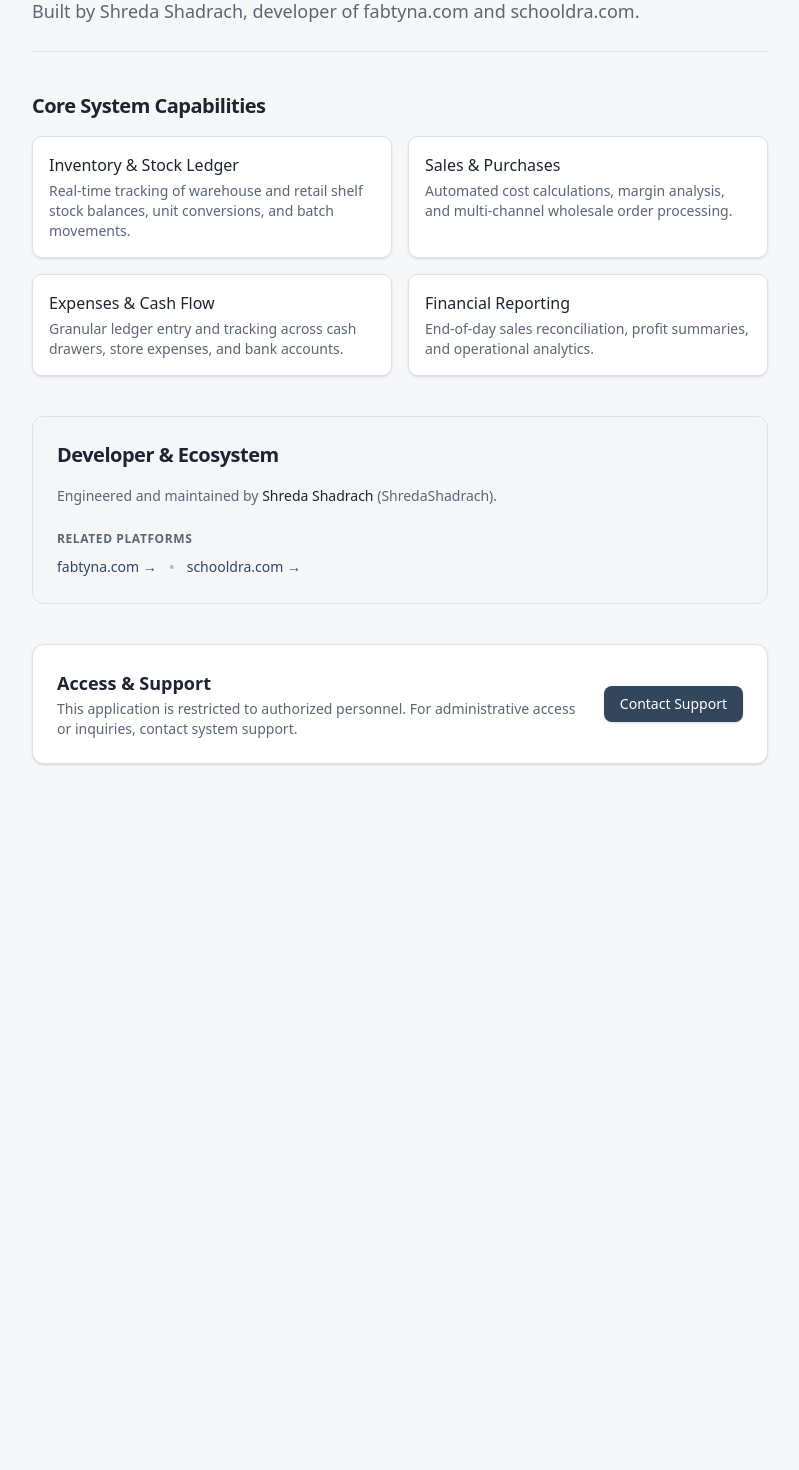
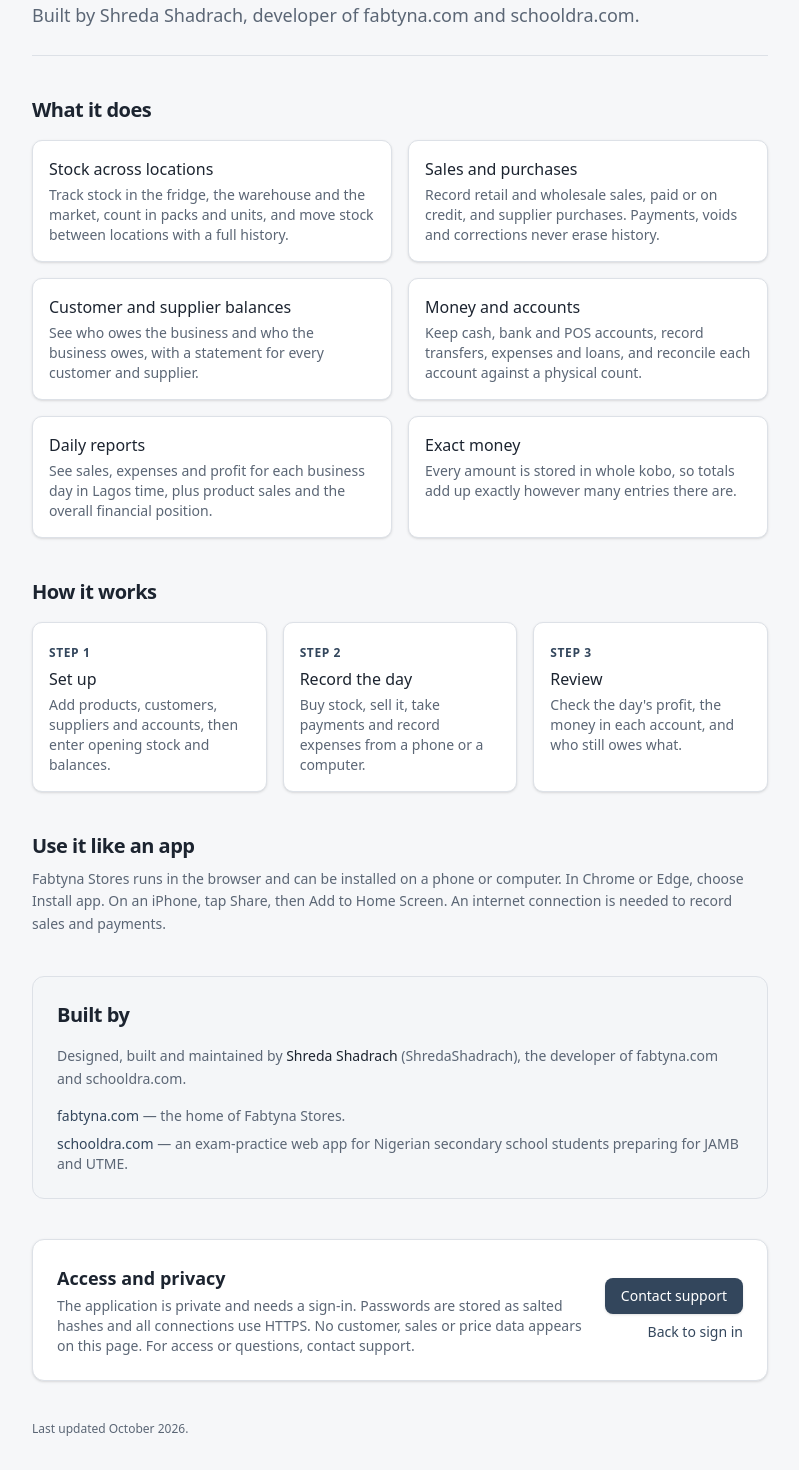
Before and after one commit to shreda-dot/fabtynaStores.com, a Next.js app in the folder apps/web/: page /about in a window 1280 px wide. Shown: the part 180-1650 px from the top of the page, without its empty margins (240-1039 px from the left). Before the commit the page ends 1008 px from the top, so only its background shows below. Built offline with nearby package versions, Linux system fonts and the light colour scheme; no server answers.

Commit message:
added some changes

```diff
--- a/apps/web/app/about/page.tsx
+++ b/apps/web/app/about/page.tsx
@@ -1,6 +1,6 @@
 import type { Metadata } from "next";
 import Link from "next/link";
-import { ABOUT_TITLE, ABOUT_URL, OG_IMAGE_URL, SITE, SITE_URL } from "@/lib/site-info";
+import { ABOUT_TITLE, ABOUT_URL, OG_IMAGE_URL, SITE } from "@/lib/site-info";
 
 export const metadata: Metadata = {
   title: ABOUT_TITLE,
@@ -22,6 +22,50 @@
     images: [OG_IMAGE_URL],
   },
 };
+
+const LAST_UPDATED = "October 2026";
+
+const FEATURES = [
+  {
+    title: "Stock across locations",
+    text: "Track stock in the fridge, the warehouse and the market, count in packs and units, and move stock between locations with a full history.",
+  },
+  {
+    title: "Sales and purchases",
+    text: "Record retail and wholesale sales, paid or on credit, and supplier purchases. Payments, voids and corrections never erase history.",
+  },
+  {
+    title: "Customer and supplier balances",
+    text: "See who owes the business and who the business owes, with a statement for every customer and supplier.",
+  },
+  {
+    title: "Money and accounts",
+    text: "Keep cash, bank and POS accounts, record transfers, expenses and loans, and reconcile each account against a physical count.",
+  },
+  {
+    title: "Daily reports",
+    text: "See sales, expenses and profit for each business day in Lagos time, plus product sales and the overall financial position.",
+  },
+  {
+    title: "Exact money",
+    text: "Every amount is stored in whole kobo, so totals add up exactly however many entries there are.",
+  },
+] as const;
+
+const STEPS = [
+  {
+    title: "Set up",
+    text: "Add products, customers, suppliers and accounts, then enter opening stock and balances.",
+  },
+  {
+    title: "Record the day",
+    text: "Buy stock, sell it, take payments and record expenses from a phone or a computer.",
+  },
+  {
+    title: "Review",
+    text: "Check the day's profit, the money in each account, and who still owes what.",
+  },
+] as const;
 
 const jsonLd = {
   "@context": "https://schema.org",
@@ -76,95 +120,132 @@
       />
 
       <article className="space-y-10">
-        {/* Header Section */}
         <header className="space-y-3 border-b border-border pb-6">
-          <div className="flex items-center gap-2">
-            <span className="inline-flex items-center rounded-full bg-primary/10 px-2.5 py-0.5 text-xs font-medium text-primary">
-              Internal Enterprise Platform
-            </span>
-          </div>
+          <span className="inline-flex items-center rounded-full bg-primary/10 px-2.5 py-0.5 text-xs font-medium text-primary">
+            Private business app
+          </span>
           <h1 className="text-3xl font-bold tracking-tight sm:text-4xl">{SITE.name}</h1>
-          <p className="text-lg text-muted-foreground leading-relaxed">
-            {SITE.description || "A comprehensive, high-throughput retail and wholesale inventory management system optimized for multi-location distribution operations."}
-          </p>
+          <p className="text-lg leading-relaxed text-muted-foreground">{SITE.description}</p>
         </header>
 
-        {/* Feature Overview Grid */}
-        <section className="space-y-4">
-          <h2 className="text-xl font-semibold tracking-tight">Core System Capabilities</h2>
+        <section aria-labelledby="features-heading" className="space-y-4">
+          <h2 id="features-heading" className="text-xl font-semibold tracking-tight">
+            What it does
+          </h2>
           <div className="grid gap-4 sm:grid-cols-2">
-            <div className="rounded-lg border border-border p-4 bg-card shadow-sm">
-              <h3 className="font-medium text-card-foreground">Inventory & Stock Ledger</h3>
-              <p className="mt-1 text-sm text-muted-foreground">
-                Real-time tracking of warehouse and retail shelf stock balances, unit conversions, and batch movements.
-              </p>
-            </div>
-            <div className="rounded-lg border border-border p-4 bg-card shadow-sm">
-              <h3 className="font-medium text-card-foreground">Sales & Purchases</h3>
-              <p className="mt-1 text-sm text-muted-foreground">
-                Automated cost calculations, margin analysis, and multi-channel wholesale order processing.
-              </p>
-            </div>
-            <div className="rounded-lg border border-border p-4 bg-card shadow-sm">
-              <h3 className="font-medium text-card-foreground">Expenses & Cash Flow</h3>
-              <p className="mt-1 text-sm text-muted-foreground">
-                Granular ledger entry and tracking across cash drawers, store expenses, and bank accounts.
-              </p>
-            </div>
-            <div className="rounded-lg border border-border p-4 bg-card shadow-sm">
-              <h3 className="font-medium text-card-foreground">Financial Reporting</h3>
-              <p className="mt-1 text-sm text-muted-foreground">
-                End-of-day sales reconciliation, profit summaries, and operational analytics.
-              </p>
-            </div>
+            {FEATURES.map((feature) => (
+              <div
+                key={feature.title}
+                className="rounded-lg border border-border bg-card p-4 shadow-sm"
+              >
+                <h3 className="font-medium text-card-foreground">{feature.title}</h3>
+                <p className="mt-1 text-sm text-muted-foreground">{feature.text}</p>
+              </div>
+            ))}
           </div>
         </section>
 
-        {/* Developer & Ecosystem Section */}
-        <section className="rounded-xl border border-border bg-muted/30 p-6 space-y-4">
-          <h2 className="text-xl font-semibold tracking-tight">Developer & Ecosystem</h2>
-          <p className="text-sm text-muted-foreground leading-relaxed">
-            Engineered and maintained by <span className="font-medium text-foreground">{SITE.developerName}</span> ({SITE.developerHandle}).
+        <section aria-labelledby="how-heading" className="space-y-4">
+          <h2 id="how-heading" className="text-xl font-semibold tracking-tight">
+            How it works
+          </h2>
+          <ol className="grid gap-4 sm:grid-cols-3">
+            {STEPS.map((step, index) => (
+              <li
+                key={step.title}
+                className="rounded-lg border border-border bg-card p-4 shadow-sm"
+              >
+                <span className="text-xs font-semibold uppercase tracking-wider text-primary">
+                  Step {index + 1}
+                </span>
+                <h3 className="mt-1 font-medium text-card-foreground">{step.title}</h3>
+                <p className="mt-1 text-sm text-muted-foreground">{step.text}</p>
+              </li>
+            ))}
+          </ol>
+        </section>
+
+        <section aria-labelledby="install-heading" className="space-y-2">
+          <h2 id="install-heading" className="text-xl font-semibold tracking-tight">
+            Use it like an app
+          </h2>
+          <p className="text-sm leading-relaxed text-muted-foreground">
+            Fabtyna Stores runs in the browser and can be installed on a phone or computer. In
+            Chrome or Edge, choose Install app. On an iPhone, tap Share, then Add to Home Screen. An
+            internet connection is needed to record sales and payments.
           </p>
-          <div className="pt-2">
-            <h3 className="text-xs font-semibold uppercase tracking-wider text-muted-foreground">Related Platforms</h3>
-            <div className="mt-2 flex flex-wrap gap-3">
+        </section>
+
+        <section
+          aria-labelledby="developer-heading"
+          className="space-y-4 rounded-xl border border-border bg-muted/30 p-6"
+        >
+          <h2 id="developer-heading" className="text-xl font-semibold tracking-tight">
+            Built by
+          </h2>
+          <p className="text-sm leading-relaxed text-muted-foreground">
+            Designed, built and maintained by{" "}
+            <span className="font-medium text-foreground">{SITE.developerName}</span> (
+            {SITE.developerHandle}), the developer of fabtyna.com and schooldra.com.
+          </p>
+          <ul className="space-y-2 text-sm">
+            <li>
               <a
                 href={SITE.fabtynaUrl}
                 target="_blank"
                 rel="noopener noreferrer"
-                className="inline-flex items-center gap-1.5 text-sm font-medium text-primary hover:underline"
+                className="font-medium text-primary hover:underline"
               >
-                fabtyna.com &rarr;
+                fabtyna.com
               </a>
-              <span className="text-muted-foreground/40">•</span>
+              <span className="text-muted-foreground"> — the home of Fabtyna Stores.</span>
+            </li>
+            <li>
               <a
                 href={SITE.schooldraUrl}
                 target="_blank"
                 rel="noopener noreferrer"
-                className="inline-flex items-center gap-1.5 text-sm font-medium text-primary hover:underline"
+                className="font-medium text-primary hover:underline"
               >
-                schooldra.com &rarr;
+                schooldra.com
               </a>
-            </div>
+              <span className="text-muted-foreground">
+                {" "}
+                — an exam-practice web app for Nigerian secondary school students preparing for JAMB
+                and UTME.
+              </span>
+            </li>
+          </ul>
+        </section>
+
+        <section
+          aria-labelledby="access-heading"
+          className="flex flex-col justify-between gap-4 rounded-xl border border-border bg-card p-6 shadow-sm sm:flex-row sm:items-center"
+        >
+          <div className="space-y-1">
+            <h2 id="access-heading" className="text-lg font-semibold">
+              Access and privacy
+            </h2>
+            <p className="text-sm text-muted-foreground">
+              The application is private and needs a sign-in. Passwords are stored as salted hashes
+              and all connections use HTTPS. No customer, sales or price data appears on this page.
+              For access or questions, contact support.
+            </p>
+          </div>
+          <div className="flex shrink-0 flex-col gap-2 sm:items-end">
+            <a
+              href={`mailto:${SITE.supportEmail}`}
+              className="inline-flex items-center justify-center whitespace-nowrap rounded-md bg-primary px-4 py-2 text-sm font-medium text-primary-foreground shadow transition-colors hover:bg-primary/90"
+            >
+              Contact support
+            </a>
+            <Link href="/login" className="text-sm font-medium text-primary hover:underline">
+              Back to sign in
+            </Link>
           </div>
         </section>
 
-        {/* Access & Contact Section */}
-        <section className="flex flex-col sm:flex-row sm:items-center justify-between gap-4 rounded-xl border border-border p-6 bg-card shadow-sm">
-          <div>
-            <h2 className="text-lg font-semibold">Access & Support</h2>
-            <p className="text-sm text-muted-foreground mt-0.5">
-              This application is restricted to authorized personnel. For administrative access or inquiries, contact system support.
-            </p>
-          </div>
-          <a
-            href={`mailto:${SITE.supportEmail}`}
-            className="inline-flex items-center justify-center whitespace-nowrap rounded-md bg-primary px-4 py-2 text-sm font-medium text-primary-foreground shadow hover:bg-primary/90 transition-colors"
-          >
-            Contact Support
-          </a>
-        </section>
+        <p className="text-xs text-muted-foreground">Last updated {LAST_UPDATED}.</p>
       </article>
     </main>
   );
--- a/apps/web/components/money-input.tsx
+++ b/apps/web/components/money-input.tsx
@@ -111,7 +111,7 @@
         />
       </div>
       {error && (
-        <p id={`${id}-error`} role="alert" className="text-sm text-destructive">
+        <p id={`${id}-error`} role="alert" className="text-sm text-danger">
           {error}
         </p>
       )}
```
Also changed, not shown: apps/web/app/(admin)/accounting/accounts/page.tsx (+65 -11 lines), apps/web/app/(auth)/login/page.tsx (+10 -2 lines), apps/web/app/layout.tsx (+13 -3 lines), apps/web/components/auth/auth-guard.tsx (+9 -2 lines), apps/web/components/layout/top-bar.tsx (+32 -2 lines), 1 other file (tests, documents, lock files or other folders).
